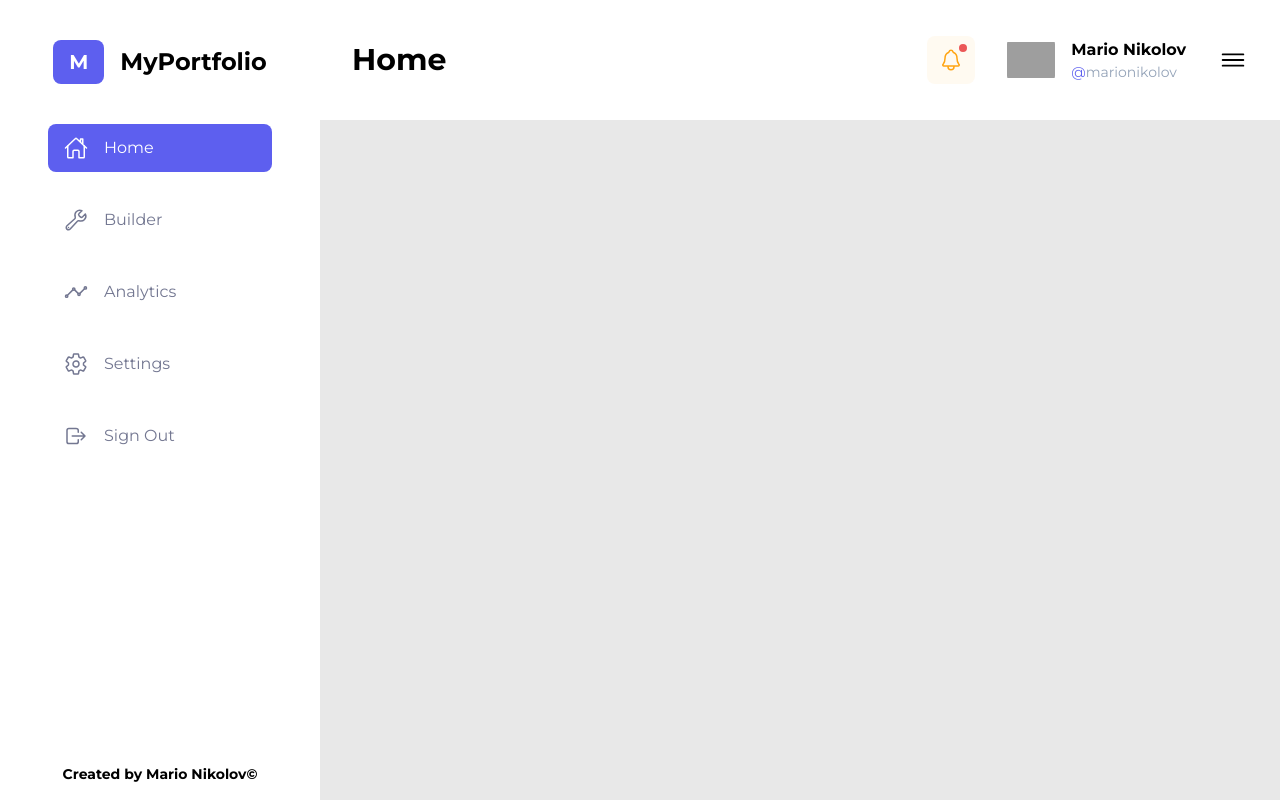
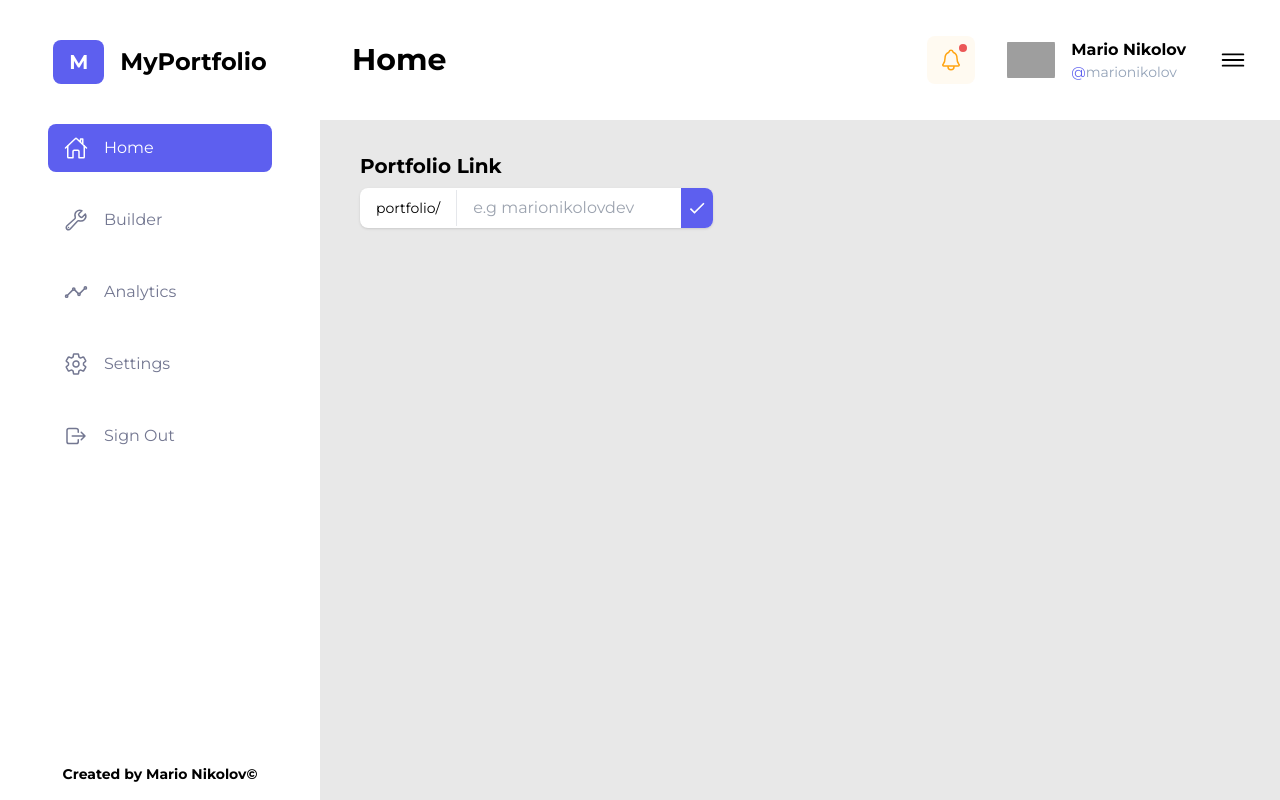
Before and after one commit to marionikolov17/Portfolio-Builder, a React (Vite) app in the folder client/: page / in a window 1280 px wide. Built offline with nearby package versions, Linux system fonts and the light colour scheme; grey boxes are pictures that could not be loaded.

Commit message:
Create home portfolio link input

```diff
--- a/client/src/pages/Home/Home.jsx
+++ b/client/src/pages/Home/Home.jsx
@@ -1,3 +1,4 @@
+import { MdDone } from "react-icons/md";
 import TopBar from "../../shared/components/TopBar/TopBar";
 
 export default function Home() {
@@ -5,8 +6,22 @@ export default function Home() {
         <>
             <section className="grow max-w-full min-h-full pb-10 overflow-x-hidden">
                 <TopBar pageName={"Home"}/>
-                <div className="w-full">
-
+                <div className="w-full px-3 sm:px-10">
+                    {/* Portfolio link section */}
+                    <h3 className="mt-8 font-bold text-xl">Portfolio Link</h3>
+                    <div className="mt-2 bg-white rounded-lg shadow max-w-full sm:w-max flex items-center overflow-hidden">
+                        <div className="px-4 py-2 border-e">
+                            <p className="text-sm">portfolio/</p>
+                        </div>
+                        <input
+                            type="text"
+                            placeholder="e.g marionikolovdev"
+                            className="outline-none px-4 py-2"
+                        />
+                        <button className="flex shrink-0 grow items-center justify-center bg-primaryBlue h-10 w-8">
+                            <MdDone className="text-xl font-bold text-white" title="Save"/>
+                        </button>
+                    </div>
                 </div>
             </section>
         </>
```
